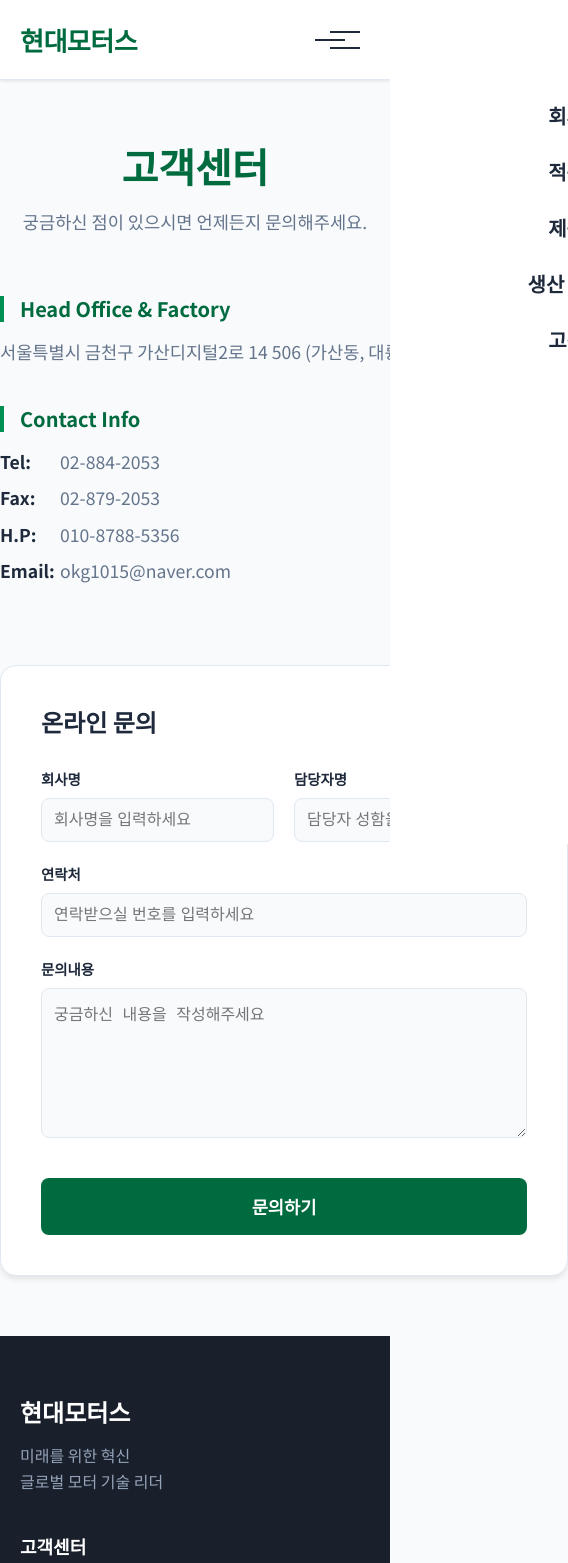
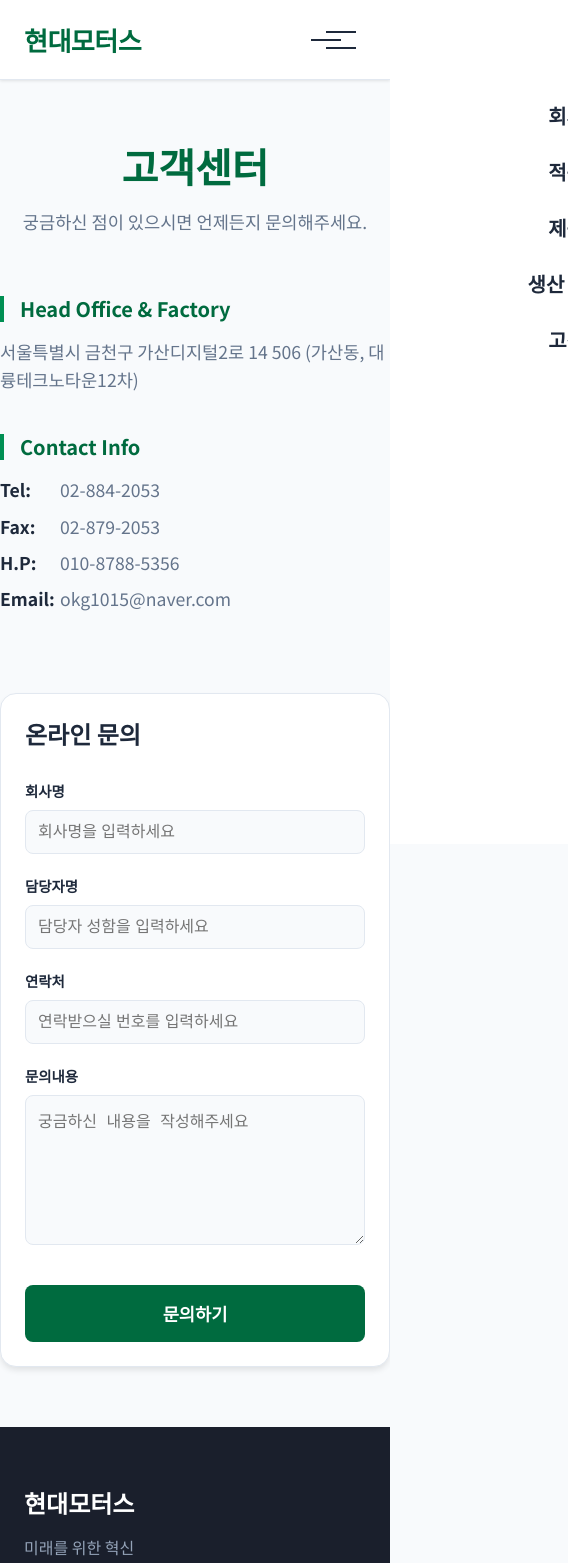
Before and after one commit to sanguneo/hdm, a React (Vite) app: page /contact in a window 390 px wide. Shown: the top 1563 px of the page, 568 px wide, since content can reach past the window. Built offline with nearby package versions, Linux system fonts and the light colour scheme.

Commit message:
feat: implement responsive styling for container and contact form, and add vertical spacing to sidebar links.

```diff
--- a/src/components/Sidebar.css
+++ b/src/components/Sidebar.css
@@ -104,7 +104,10 @@
     padding: 12px 20px;
     box-shadow: none;
     background: #f8fafc;
+    background: #f8fafc;
     border: 1px solid var(--border-color);
+    margin-bottom: 5px;
+    /* Visual spacing */
   }
 
   .sidebar-link:hover {
--- a/src/index.css
+++ b/src/index.css
@@ -61,6 +61,12 @@ ul {
   width: 100%;
 }
 
+@media (max-width: 768px) {
+  .container {
+    padding: 0 24px;
+  }
+}
+
 .section {
   padding: 80px 0;
   margin-top: 80px;
--- a/src/pages/Contact.css
+++ b/src/pages/Contact.css
@@ -138,3 +138,22 @@
     gap: 40px;
   }
 }
+
+@media (max-width: 768px) {
+  .contact-form-card {
+    padding: 24px;
+  }
+
+  .form-grid {
+    grid-template-columns: 1fr;
+  }
+
+  .form-group.full {
+    grid-column: auto;
+    /* Reset span */
+  }
+
+  .submit-btn {
+    grid-column: auto;
+  }
+}
```
